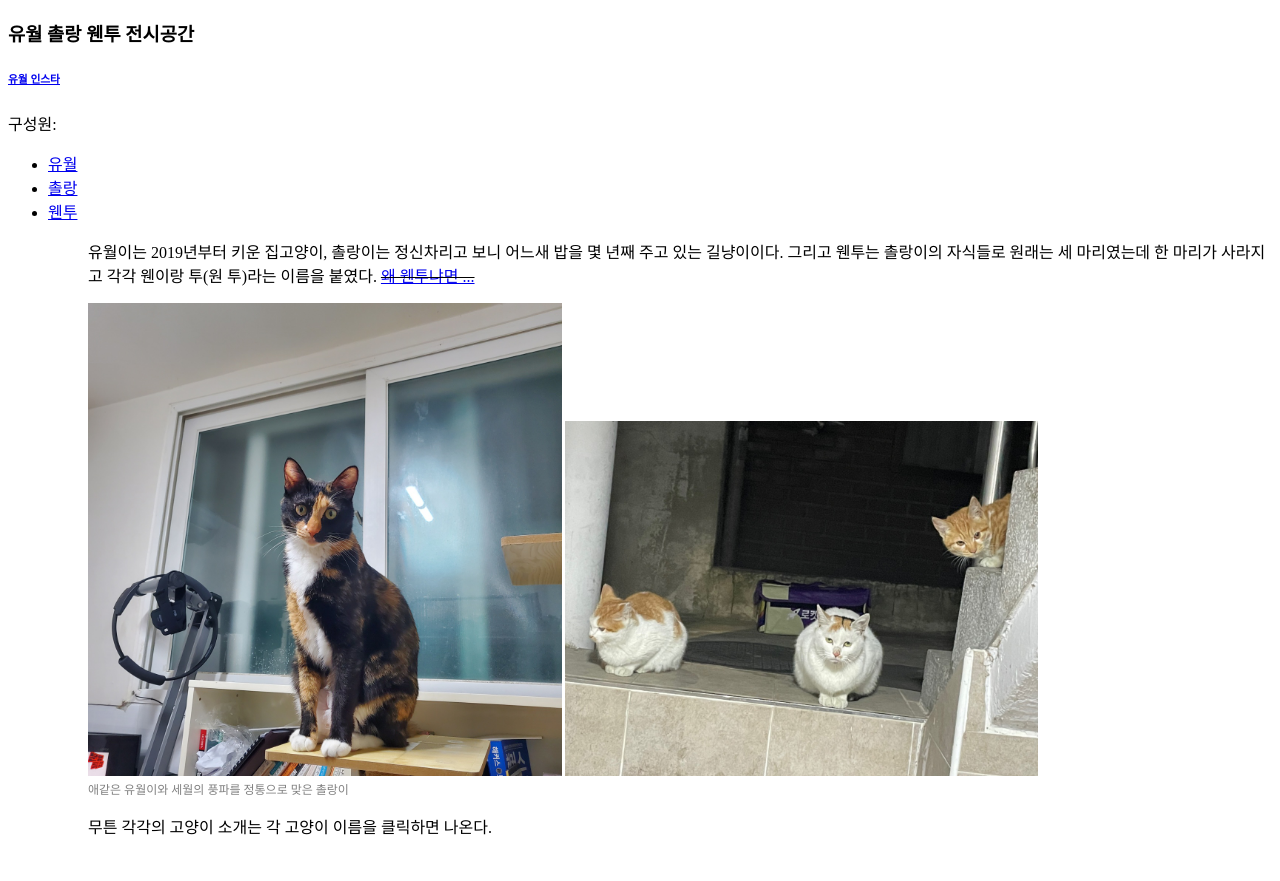
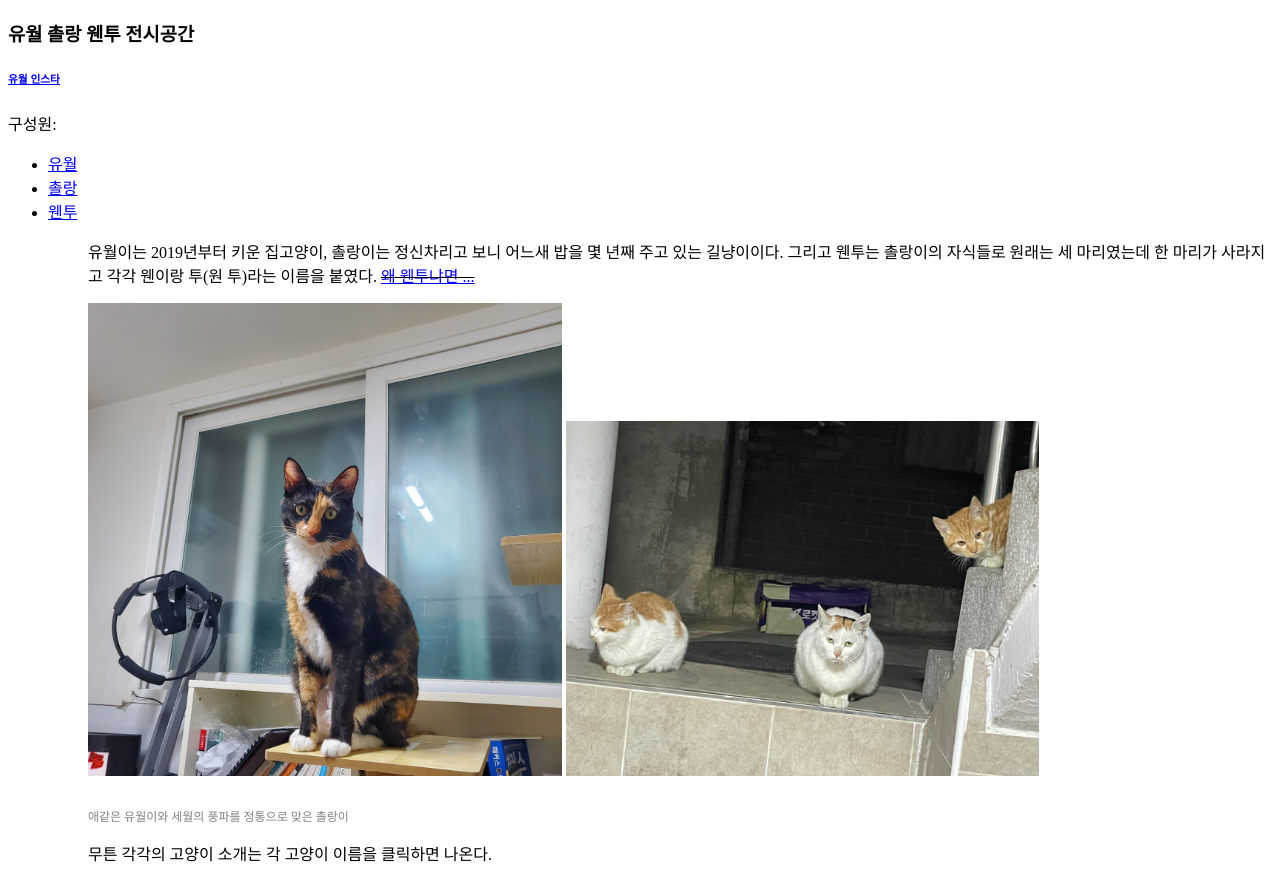
Before and after one commit to gabojago/YoowoerlandStraykatz, a plain HTML site: page try/index.html in a window 1280 px wide. Before the commit the page ends 854 px from the top, so only its background shows below. Drawn offline with Linux system fonts and the light colour scheme.

Commit message:
404 계속 뜸 짜증나. ver1.03

```diff
--- a/try/index.html
+++ b/try/index.html
@@ -19,8 +19,9 @@
  <p>유월이는 2019년부터 키운 집고양이, 촐랑이는 정신차리고 보니 어느새 밥을 몇 년째 주고 있는 길냥이이다.
    그리고 웬투는 촐랑이의 자식들로 원래는 세 마리였는데 한 마리가 사라지고 각각 웬이랑 투(원 투)라는 이름을 붙였다. <del><a href="https://youtu.be/vWFFv-3Fr0w" target=_blank> 왜 웬투냐면 ...</a></del> </p>
 
+ <img src="pic1.jpg" width="40%">  <img src="pic12.jpg" width="40%">
 <p style="font-size:12px; color:gray">
-   <img src="pic1.jpg" width="40%">  <img src="pic12.jpg" width="40%"> <br>
+   <br>
 애같은 유월이와 세월의 풍파를 정통으로 맞은 촐랑이
 </p>
 <p> 무튼 각각의 고양이 소개는 각 고양이 이름을 클릭하면 나온다. </p>
```
